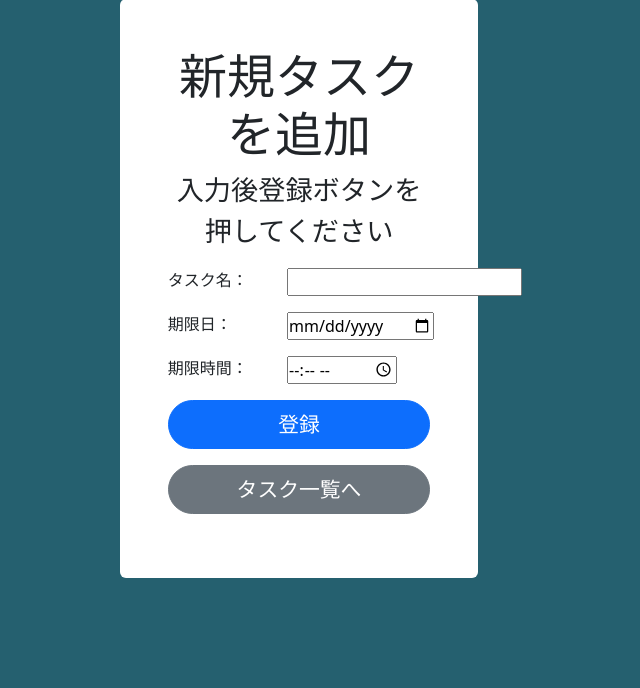
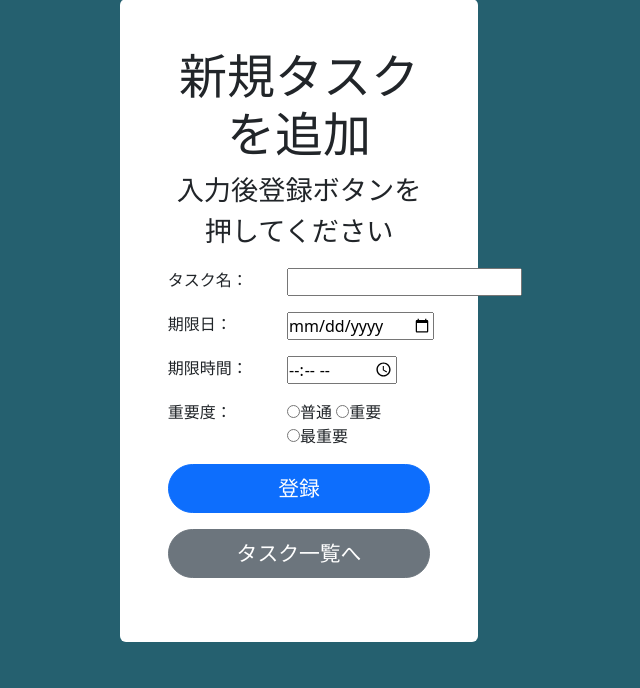
Before and after one commit to ShumpeiSeto/taskbell, a Python web app: template taskbell/templates/testtemp/new_task.html in a window 1280 px wide. Shown: the part 33-721 px from the top of the page, without its empty margins (341-981 px from the left). Run offline with Jinja, Linux system fonts and the light colour scheme; the template is opened without the code that fills it, so the values that code supplies are empty.

Commit message:
重要度のバックエンド実装と新規タスク画面修正

```diff
--- a/taskbell/templates/testtemp/new_task.html
+++ b/taskbell/templates/testtemp/new_task.html
@@ -34,6 +34,22 @@
                 <input type="time" name="dead_time" id="dead_time">
               </div>
             </div>
+            <div class="row mb-3">
+              <div class="col-5">
+                <label for="importance">重要度：</label>
+              </div>
+              <div class="col-7">
+              <label>
+                <input type="radio" name="importance" id="importance" value="1">普通
+              </label>
+              <label>
+                <input type="radio" name="importance" id="importance" value="2">重要
+              </label>
+              <label>
+                <input type="radio" name="importance" id="importance" value="3">最重要
+              </label>
+              </div>
+            </div>
             {# ボタンエリア #}
             <div class="d-grid buttons gap-3">
               <button type="submit" class="btn btn-primary btn-lg rounded-pill">登録</button>
```
Also changed, not shown: taskbell/models/add_task.py (+10 -1 lines), taskbell/views.py (+7 -1 lines).
